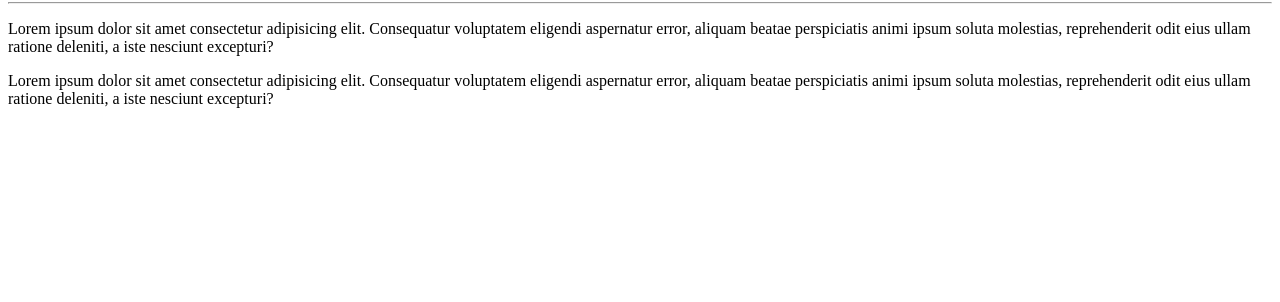
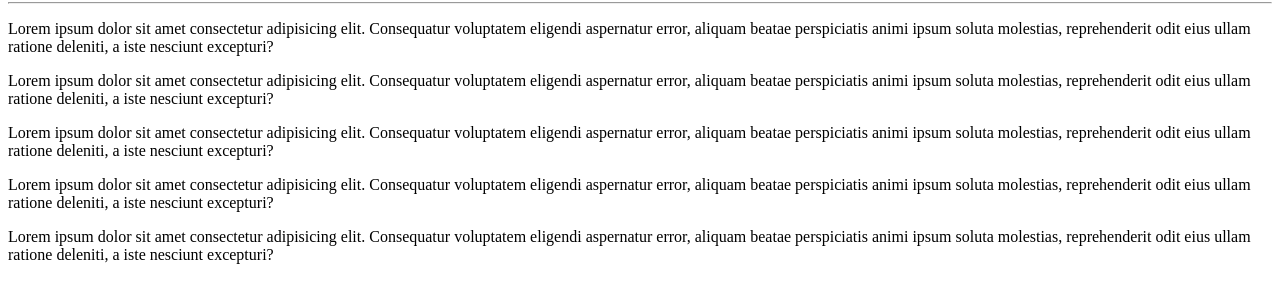
Before and after one commit to gillvanio/Ola-mundo, a plain HTML site: page Site ola/index.html in a window 1280 px wide. Shown: the part 78-380 px from the top of the page. Drawn offline with Linux system fonts and the light colour scheme.

Commit message:
Paragrafo

```diff
--- a/Site ola/index.html
+++ b/Site ola/index.html
@@ -10,5 +10,8 @@
     <hr>
     <p>Lorem ipsum dolor sit amet consectetur adipisicing elit. Consequatur voluptatem eligendi aspernatur error, aliquam beatae perspiciatis animi ipsum soluta molestias, reprehenderit odit eius ullam ratione deleniti, a iste nesciunt excepturi?</p>
     <p>Lorem ipsum dolor sit amet consectetur adipisicing elit. Consequatur voluptatem eligendi aspernatur error, aliquam beatae perspiciatis animi ipsum soluta molestias, reprehenderit odit eius ullam ratione deleniti, a iste nesciunt excepturi?</p>
+    <p>Lorem ipsum dolor sit amet consectetur adipisicing elit. Consequatur voluptatem eligendi aspernatur error, aliquam beatae perspiciatis animi ipsum soluta molestias, reprehenderit odit eius ullam ratione deleniti, a iste nesciunt excepturi?</p>
+    <p>Lorem ipsum dolor sit amet consectetur adipisicing elit. Consequatur voluptatem eligendi aspernatur error, aliquam beatae perspiciatis animi ipsum soluta molestias, reprehenderit odit eius ullam ratione deleniti, a iste nesciunt excepturi?</p>
+    <p>Lorem ipsum dolor sit amet consectetur adipisicing elit. Consequatur voluptatem eligendi aspernatur error, aliquam beatae perspiciatis animi ipsum soluta molestias, reprehenderit odit eius ullam ratione deleniti, a iste nesciunt excepturi?</p>
 </body>
 </html>
```
